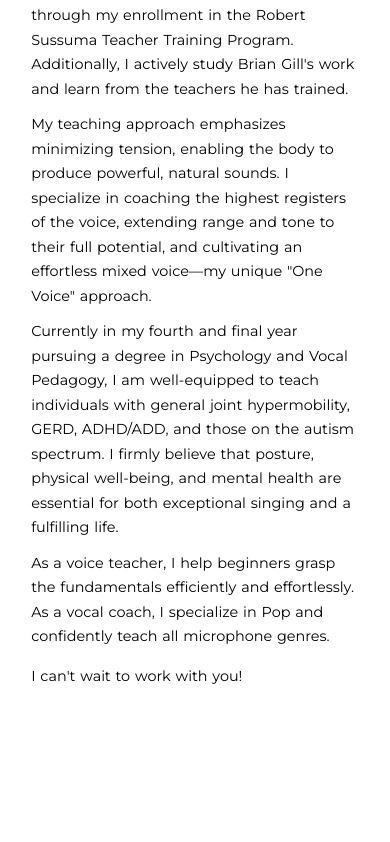
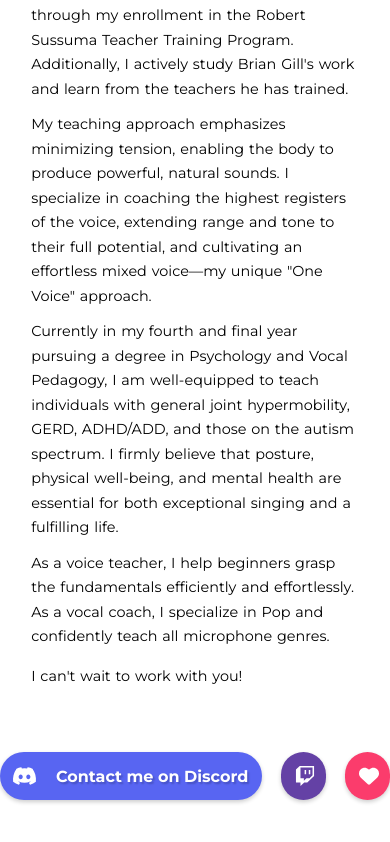
Before and after one commit to rajibul-dev/voccaria, a Next.js app in the folder nextjs/: page / in a window 390 px wide. Shown: the part 614-1456 px from the top of the page. Before the commit the page ends 1366 px from the top, so only its background shows below. Built offline with nearby package versions, Linux system fonts and the light colour scheme.

Commit message:
social section done except media queries

```diff
--- a/nextjs/package.json
+++ b/nextjs/package.json
@@ -10,6 +10,7 @@
   },
   "dependencies": {
     "@fortawesome/fontawesome-svg-core": "^6.4.0",
+    "@fortawesome/free-brands-svg-icons": "^6.4.0",
     "@fortawesome/free-regular-svg-icons": "^6.4.0",
     "@fortawesome/free-solid-svg-icons": "^6.4.0",
     "@fortawesome/react-fontawesome": "^0.2.0",
--- a/nextjs/src/app/mia/mia.tsx
+++ b/nextjs/src/app/mia/mia.tsx
@@ -1,11 +1,13 @@
-"use client";
+"use client"
 
-import About from "./sections/about/about";
+import About from "./sections/about/about"
+import Socials from "./sections/socials/socials"
 
 export default function Mia() {
   return (
     <main>
       <About />
+      <Socials />
     </main>
-  );
+  )
 }
--- /dev/null
+++ b/nextjs/src/app/mia/sections/socials/components/odds.css
@@ -0,0 +1,38 @@
+.discord:hover {
+  background-color: #4e59d2 !important;
+}
+.twitch:hover {
+  width: 38rem;
+  height: 9.4rem;
+  transform: translateY(-1.8rem);
+}
+.streamelements:hover {
+  width: 27.3rem;
+}
+
+@keyframes late-text-visibility {
+  0% {
+    opacity: 0;
+  }
+  20% {
+    opacity: 0%;
+  }
+}
+
+.twitch .text {
+  position: absolute;
+}
+
+.twitch:hover .text {
+  max-width: 22ch;
+  display: inline-block;
+  text-align: center;
+  transform: translateX(-2rem) translateY(1.6rem);
+  animation: late-text-visibility 1s;
+}
+.twitch:not(:hover) .text {
+  display: none;
+}
+.twitch:hover .icon-box {
+  transform: translateY(1.8rem);
+}
--- /dev/null
+++ b/nextjs/src/app/mia/sections/socials/components/social-button.module.css
@@ -0,0 +1,41 @@
+.button {
+  display: inline-block;
+  height: 6rem;
+  width: 6rem;
+  background-color: #fff;
+  border-radius: 50px;
+  cursor: pointer;
+  box-shadow: 0 2px 4px rgba(0, 0, 0, 0.2);
+
+  overflow: hidden;
+  transition: all 0.3s ease;
+}
+.button:nth-child(1) {
+  width: 35rem;
+}
+.iconBox {
+  display: inline-block;
+  text-align: center;
+  height: 6rem;
+  width: 6rem;
+  border-radius: 50%;
+  box-sizing: border-box;
+  line-height: 6.5rem;
+  transition: all 0.3s ease-out;
+}
+.text {
+  color: #fff;
+  text-shadow: 1.6px 1.6px 1.6px rgba(0, 0, 0, 0.1),
+    2px 2px 2px rgba(0, 0, 0, 0.1);
+  font-size: 2rem;
+  font-weight: 700;
+  line-height: 6rem;
+  margin-left: 1rem;
+  transition: all 0.5s ease-out;
+  line-height: 1.6;
+  position: relative;
+  top: -3%;
+}
+.text:hover {
+  text-decoration: none;
+}
--- /dev/null
+++ b/nextjs/src/app/mia/sections/socials/components/socialButton.tsx
@@ -0,0 +1,40 @@
+// styles
+import socialButtonStyles from "./social-button.module.css"
+import "./odds.css"
+
+interface SocialButtonProps {
+  icon: any
+  text: string
+  backgroundColor: string
+  className: string
+  link: string
+}
+
+const socialButton: React.FC<SocialButtonProps> = ({
+  icon,
+  text,
+  backgroundColor,
+  className,
+  link,
+}) => {
+  const styles = {
+    backgroundColor,
+    color: "#fff",
+    display: "inline-block",
+    fontSize: "1.8rem",
+  }
+
+  return (
+    <a
+      href={link}
+      target="_blank"
+      style={{ ...styles }}
+      className={`${className} ${socialButtonStyles.button}`}
+    >
+      <span className={`icon-box ${socialButtonStyles.iconBox}`}>{icon}</span>
+      <span className={`text ${socialButtonStyles.text}`}>{text}</span>
+    </a>
+  )
+}
+
+export default socialButton
--- /dev/null
+++ b/nextjs/src/app/mia/sections/socials/socials.module.css
@@ -0,0 +1,18 @@
+.socialsSection {
+  padding-top: 0;
+  padding-bottom: 0;
+}
+.wrapper {
+  display: flex;
+  gap: 2.4rem;
+  max-width: 120rem;
+  margin: 0 auto;
+  justify-content: center;
+  height: 12rem;
+}
+.icon {
+  display: inline-block;
+  font-size: 2.5rem;
+  line-height: 6rem;
+  color: #fff;
+}
--- /dev/null
+++ b/nextjs/src/app/mia/sections/socials/socials.tsx
@@ -0,0 +1,81 @@
+"use client"
+
+import { useState } from "react"
+
+// icons
+import { FontAwesomeIcon } from "@fortawesome/react-fontawesome"
+import { faDiscord, faTwitch } from "@fortawesome/free-brands-svg-icons"
+import { faHeart } from "@fortawesome/free-solid-svg-icons"
+
+const discordIcon = (
+  <FontAwesomeIcon icon={faDiscord} className={SocialsStyles.icon} />
+)
+const twitchIcon = (
+  <FontAwesomeIcon icon={faTwitch} className={SocialsStyles.icon} />
+)
+const heartIcon = (
+  <FontAwesomeIcon icon={faHeart} className={SocialsStyles.icon} />
+)
+
+// styles
+import SocialsStyles from "./socials.module.css"
+
+// components
+import SocialButton from "./components/socialButton"
+
+// social items object
+const socialItems = [
+  {
+    name: "discord",
+    link: "http://discordapp.com/users/140513822069882881",
+    expandedText: "Contact me on Discord",
+    icon: discordIcon,
+    bgColor: "#5865f2",
+    isExpanded: true,
+  },
+  {
+    name: "twitch",
+    link: "https://www.twitch.tv/miavoiceteacher",
+    expandedText: "I stream every Monday! Vocal Coach Reacts!",
+    icon: twitchIcon,
+    bgColor: "#6441a5",
+    isExpanded: false,
+  },
+  {
+    name: "streamelements",
+    link: "https://streamelements.com/miavoiceteacher/tip",
+    expandedText: "My tipping page",
+    icon: heartIcon,
+    bgColor: "#fb3c6c",
+    isExpanded: false,
+  },
+]
+
+export default function socials() {
+  // eslint-disable-next-line react-hooks/rules-of-hooks
+  const [isHovered, setIsHovered] = useState(false)
+
+  const handleMouseEnter = () => {
+    setIsHovered(true)
+  }
+  const handleMouseLeave = () => {
+    setIsHovered(false)
+  }
+
+  return (
+    <section id="socials" className={`block ${SocialsStyles.socialsSection}`}>
+      <div className={SocialsStyles.wrapper}>
+        {socialItems.map((item) => (
+          <SocialButton
+            key={item.name}
+            icon={item.icon}
+            text={item.expandedText}
+            backgroundColor={item.bgColor}
+            link={item.link}
+            className={item.name}
+          />
+        ))}
+      </div>
+    </section>
+  )
+}
```
Also changed, not shown: nextjs/src/app/mia/sections/about/about.tsx (+9 -7 lines), nextjs/src/app/page.tsx (+2 -5 lines), 1 other file (tests, documents, lock files or other folders).
